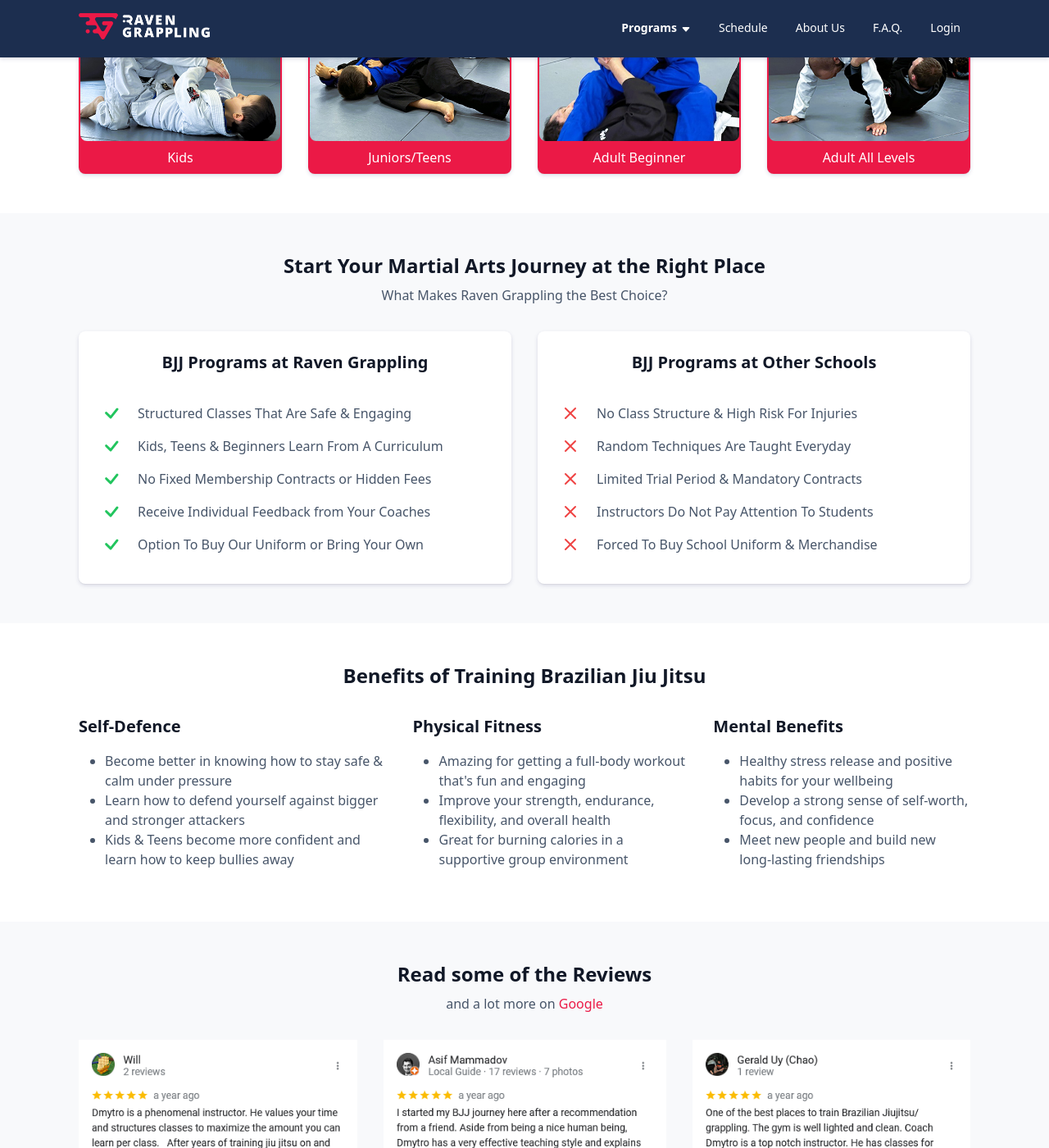
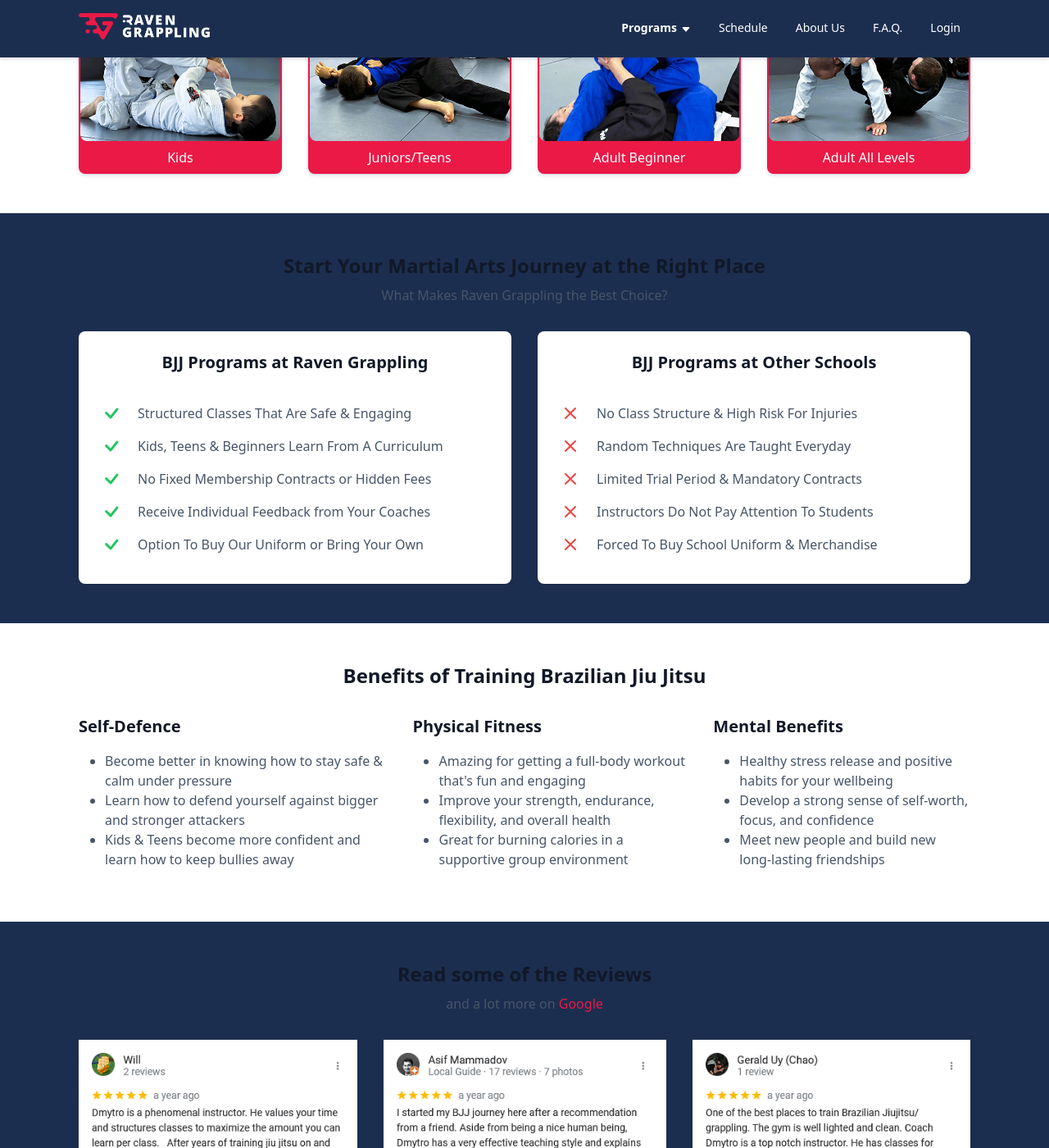
Before and after one commit to RavenGrappling/RavenGrappling.github.io, a Jekyll site: the page built from pages/index.html, in a window 1280 px wide and 1400 px high, scrolled down 772 px. Shown: the whole window at 82% size. Built offline with Jekyll 4.4.1, drawn with Linux system fonts in a browser that asks for light colours.

Commit message:
Update raven.css

```diff
--- a/assets/css/raven.css
+++ b/assets/css/raven.css
@@ -205,7 +205,7 @@ section {
 }
 
 .section-bg {
-  background-color: var(--raven-gray);
+  background-color: var(--raven-blue);
 }
 
 @media (max-width: 768px) {
```
